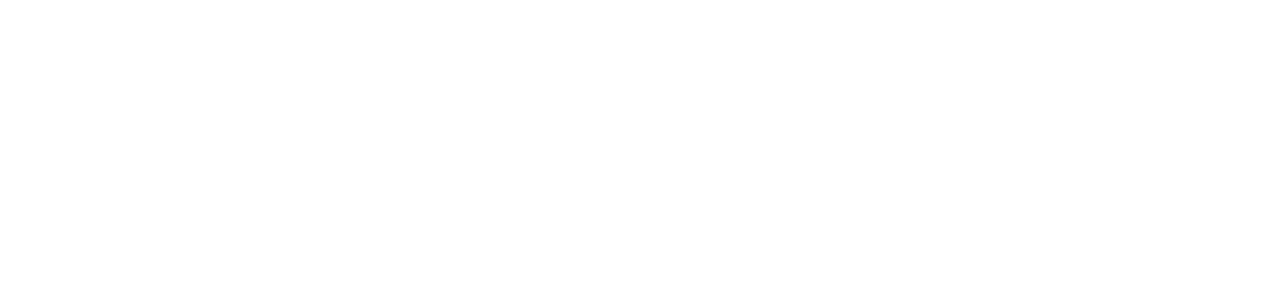
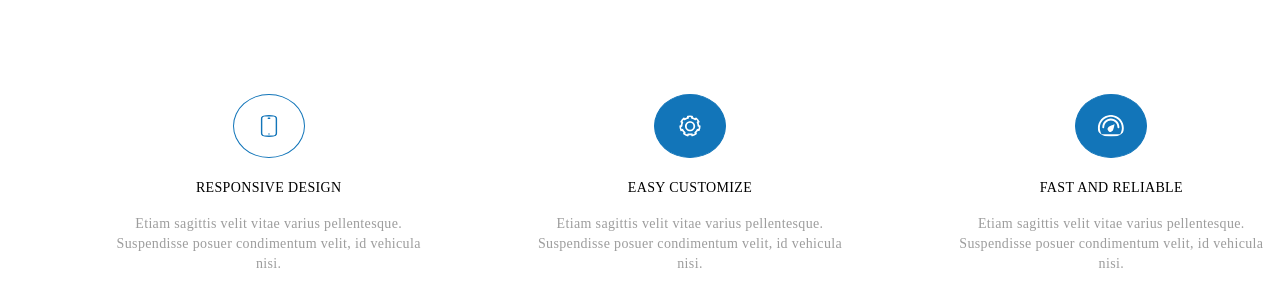
Before and after one commit to Slavikslavik/home-work-6-, a plain HTML site: page index.html in a window 1280 px wide. Drawn offline with Linux system fonts and the light colour scheme.

Commit message:
first branch commit

```diff
--- /dev/null
+++ b/css/style.css
@@ -0,0 +1,53 @@
+body {
+    background-color: #ffffff;
+}
+.services {
+    height: 168px;
+    display: flex;
+    flex-direction: row;
+    align-items: center;
+    margin-top: 100px;
+
+}
+.background_img {
+    border: 1px solid #1275b9;
+    border-radius: 50%;
+    padding: 20px;
+    height: 22px;
+    width: 30px;
+}
+.customize  img {
+    background-color: #1275b9;
+}
+.reliable img {
+    background-color: #1275b9;
+
+}
+main p {
+    font-size: 14px;
+    font-weight: 400;
+    line-height: 24px;
+    text-transform: uppercase;
+    letter-spacing: 0.35px;
+    color: #000000;
+}
+span {
+color: #9d9d9d;
+font-size: 14px;
+font-weight: 300;
+line-height: 20px;
+letter-spacing: 0.35px;
+}
+main section  {
+    text-align: center;
+    padding-left: 100px;
+}
+.design img:hover{
+    background-color: palevioletred ;
+}
+.customize img:hover {
+    background-color: skyblue;
+}
+.reliable img:hover {
+    background-color: skyblue;
+}
--- a/index.html
+++ b/index.html
@@ -3,9 +3,27 @@
 <head>
     <meta charset="UTF-8">
     <meta name="viewport" content="width=device-width, initial-scale=1.0">
+    <link rel="stylesheet" href="/css/style.css">
     <title>css selectors</title>
+
 </head>
 <body>
-
+    <main class="services">
+        <section class="design">
+            <img src="/img/Tablet.svg" alt="tel" class="background_img">
+            <p>Responsive Design</p>
+            <span>Etiam sagittis velit vitae varius pellentesque. Suspendisse posuer condimentum velit, id vehicula nisi.</span>
+        </section>
+        <section class="customize">
+            <img src="/img/Settings.svg" alt="mech" class="background_img">
+            <p>Easy Customize</p>
+            <span>Etiam sagittis velit vitae varius pellentesque. Suspendisse posuer condimentum velit, id vehicula nisi.</span>
+        </section>
+        <section class="reliable">
+            <img src="/img/Dashboard.svg" alt="fast" class="background_img">
+            <p>Fast and reliable</p>
+            <span>Etiam sagittis velit vitae varius pellentesque. Suspendisse posuer condimentum velit, id vehicula nisi.</span>
+        </section>
+    </main>
 </body>
 </html>
```
Also changed, not shown: img/Dashboard.svg (added), img/Settings.svg (added), img/Shape_189.svg (added), img/Tablet.svg (added).
